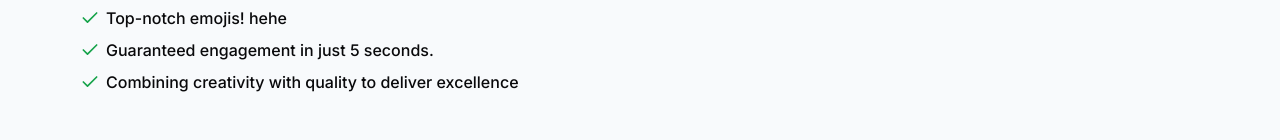
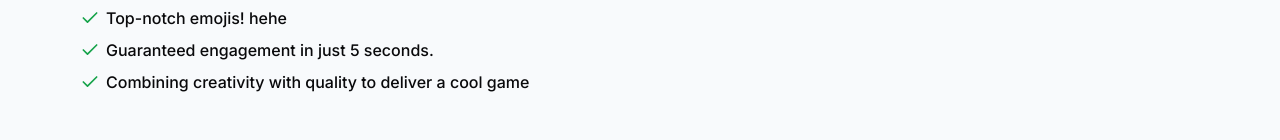
Before and after one commit to DiogoBarrosMartins/portuguesegame, a Next.js app: page / in a window 1280 px wide. Shown: the part 738-878 px from the top of the page. Built offline with nearby package versions, Linux system fonts and the light colour scheme; no server answers; grey boxes are pictures that could not be loaded.

Commit message:
Update page.tsx

```diff
--- a/src/app/page.tsx
+++ b/src/app/page.tsx
@@ -34,7 +34,7 @@ export default function Home() {
     </li>
     <li className="flex gap-1.5 items-center text-left">
       <Check className="h-5 w-5 shrink-0 text-green-600"/>
-      Combining creativity with quality to deliver excellence
+      Combining creativity with quality to deliver a cool game
     </li>
   </div>
 </ul>
```
